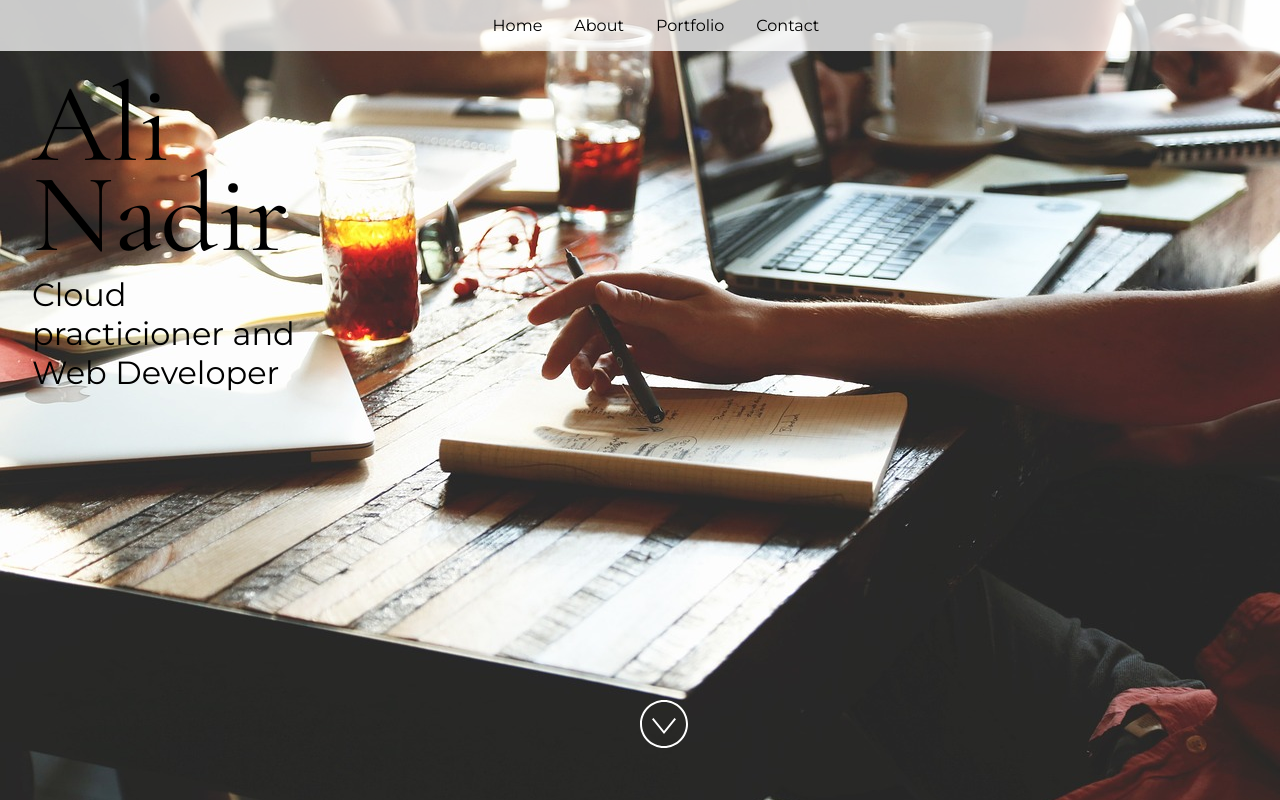
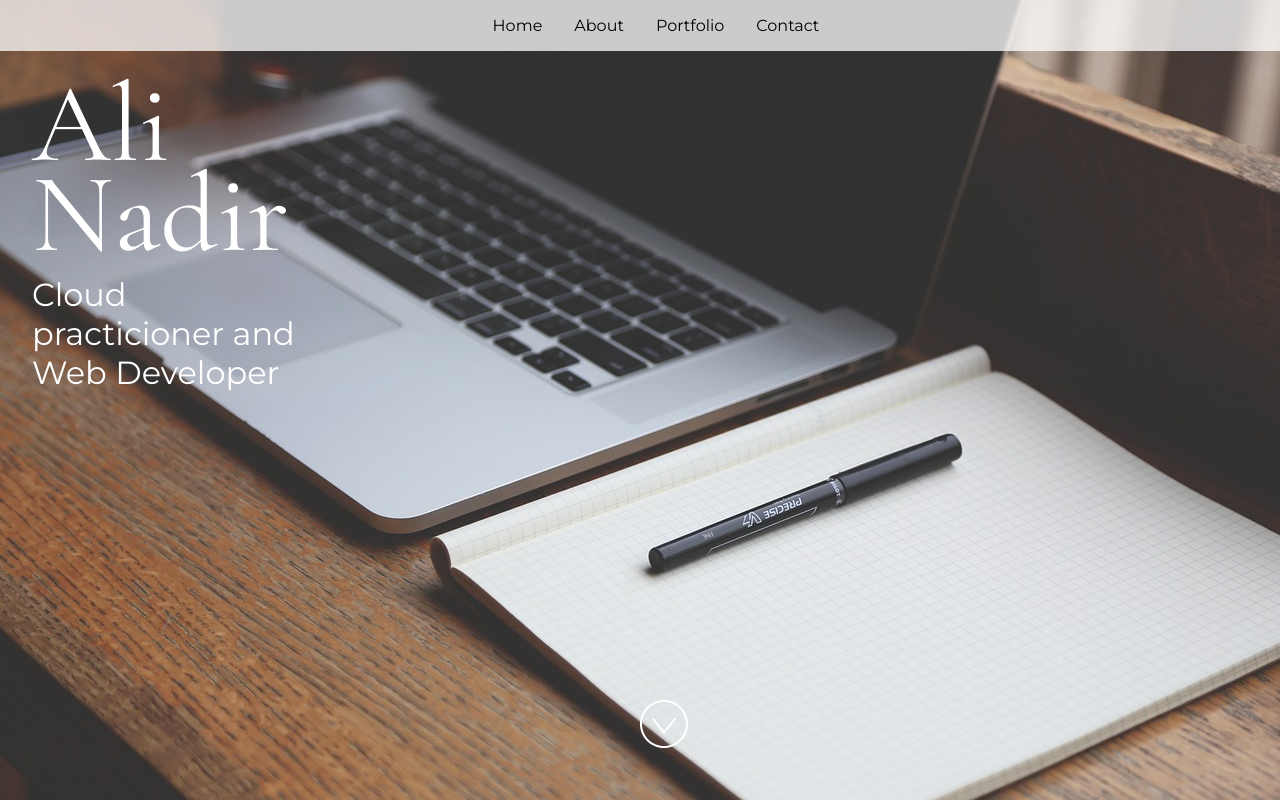
Before and after one commit to alinadir44/DevOps-practice, a React (Vite) app: page / in a window 1280 px wide. Built offline with nearby package versions, Linux system fonts and the light colour scheme.

Commit message:
updated home page

```diff
--- a/src/Components/Home.jsx
+++ b/src/Components/Home.jsx
@@ -20,7 +20,7 @@ import PropTypes from "prop-types";
  * Need an image? Check out https://unsplash.com to download a photo you
  * freely use on your site.
  */
-import image from "../images/coporate-home-page-image.jpg";
+import image from "../images/home.jpg";
 
 const imageAltText = "Adult sitting on desk next to laptop in a cafe";
 
@@ -28,7 +28,9 @@ const Home = ({ name, title }) => {
   return (
     <section id="home" className="min-height">
       <img className="background" src={image} alt="" />
-      <div style={{ position: "absolute", top: "5rem", left: "2rem", width: "17rem" }}>
+      <div
+        style={{ position: "absolute", top: "5rem", left: "2rem", width: "17rem", color: "white" }}
+      >
         <h1>{name}</h1>
         <h2>{title}</h2>
       </div>
```
